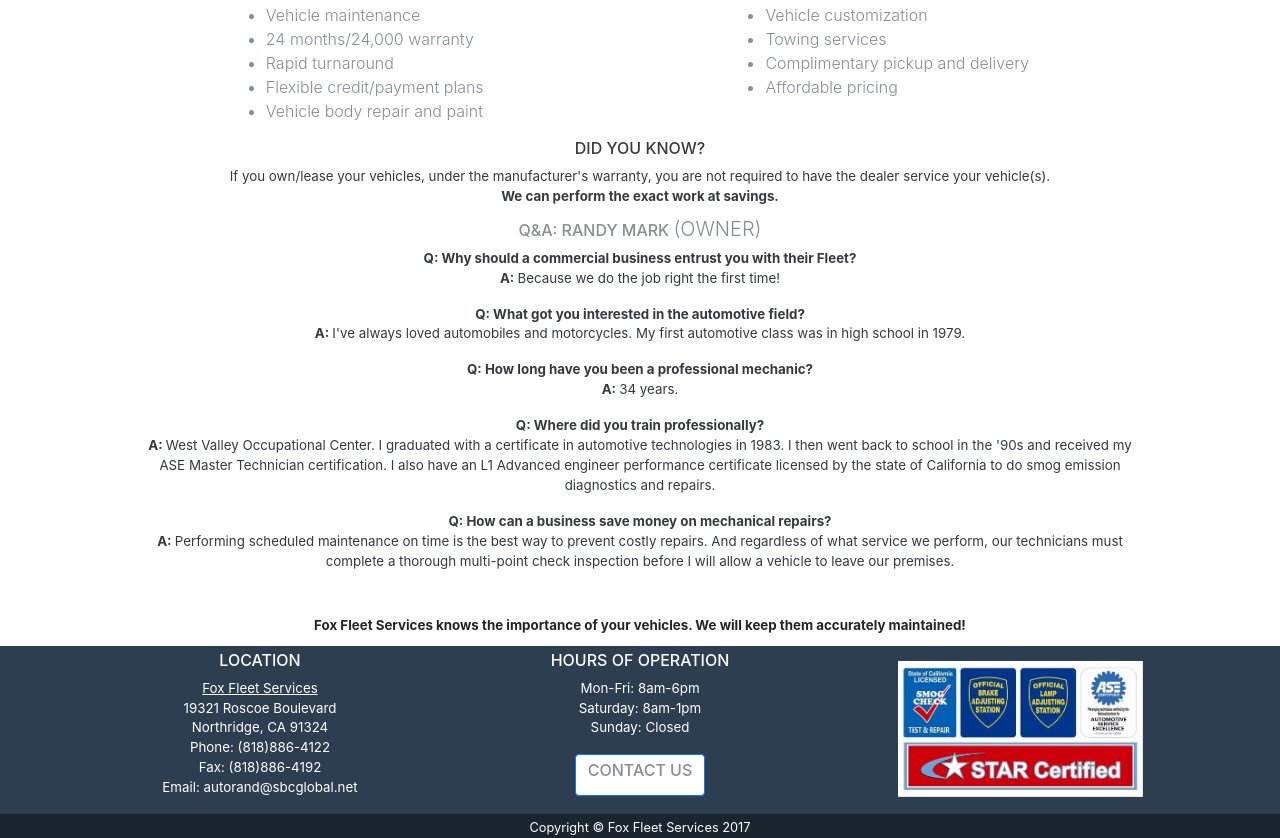
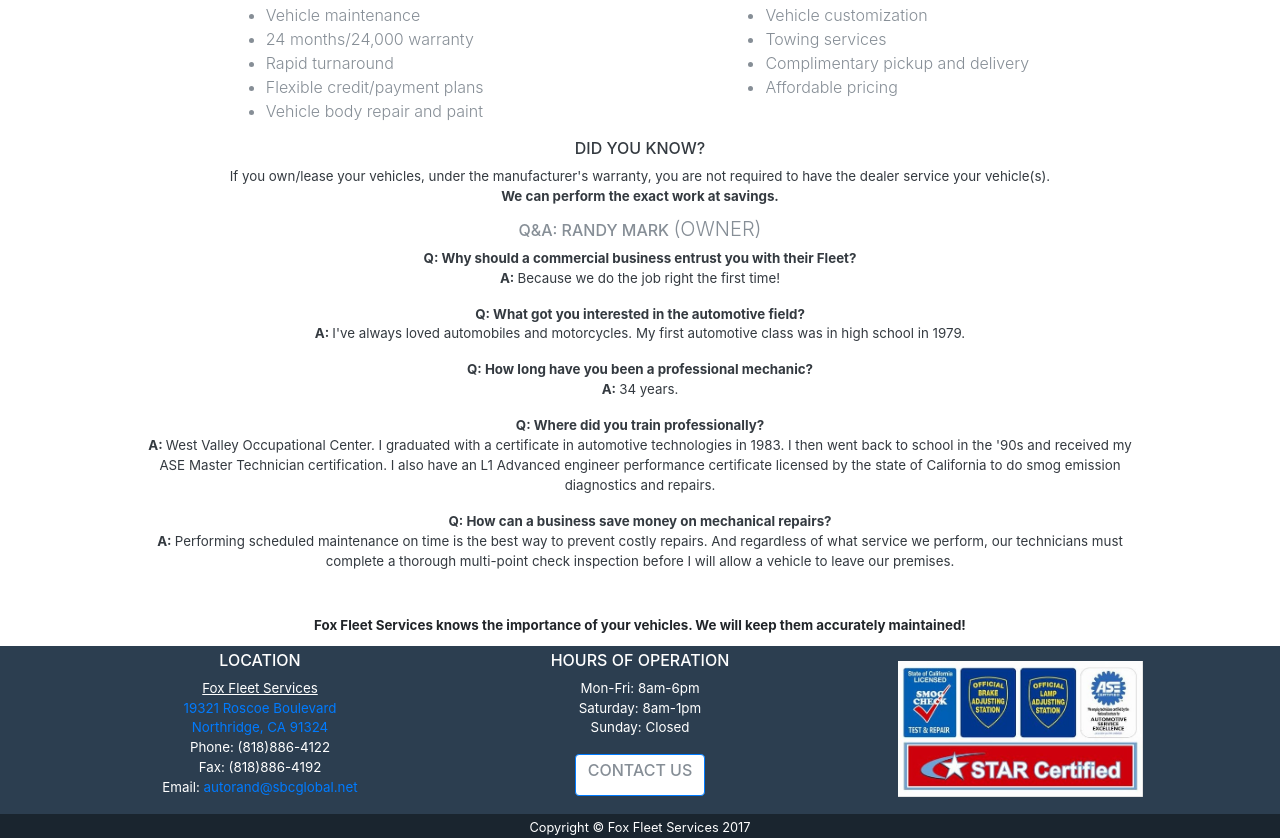
Before and after one commit to Foxfleetservices/Foxfleetservices.github.io, a website with bundled scripts: page index.html in a window 1280 px wide. Shown: the part 313-1151 px from the top of the page. Built offline with nearby package versions, Linux system fonts and the light colour scheme.

Commit message:
added footer links

```diff
--- a/index.html
+++ b/index.html
@@ -132,11 +132,11 @@
             <h6 class="text-uppercase">Location</h6>
             <p style="font-size: 10pt">
               <u>Fox Fleet Services</u><br>
-              19321 Roscoe Boulevard<br>
-              Northridge, CA 91324<br>
+              <a href="https://www.google.com/maps?saddr=My+Location&daddr=19321+Roscoe+Blvd,+Northridge,+CA+91324" target="_blank">19321 Roscoe Boulevard<br>
+              Northridge, CA 91324<br></a>
               Phone: (818)886-4122<br>
               Fax: (818)886-4192<br>
-              Email: autorand@sbcglobal.net
+              Email: <a href="mailto:autorand@sbcglobal.net">autorand@sbcglobal.net</a>
             </p>
           </div>
           <div class="col-md-4 mb-lg-0" >
```
